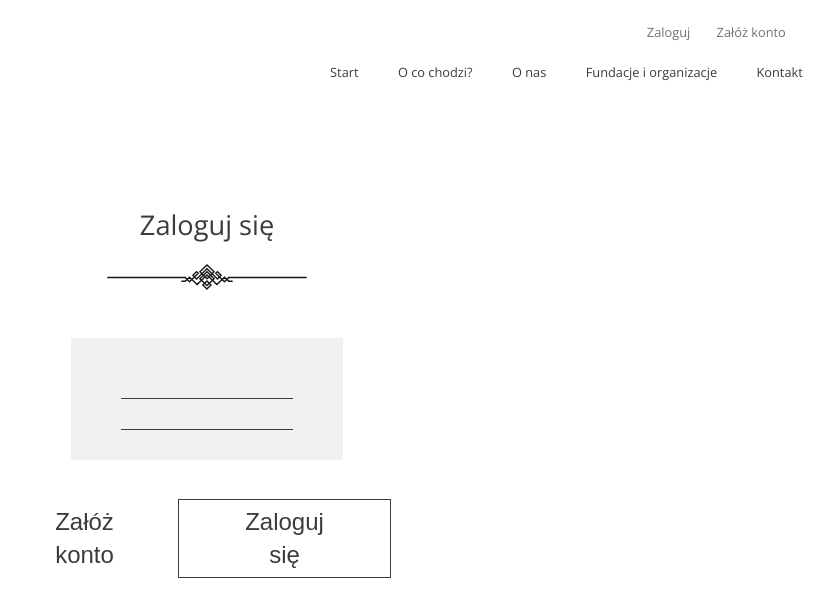
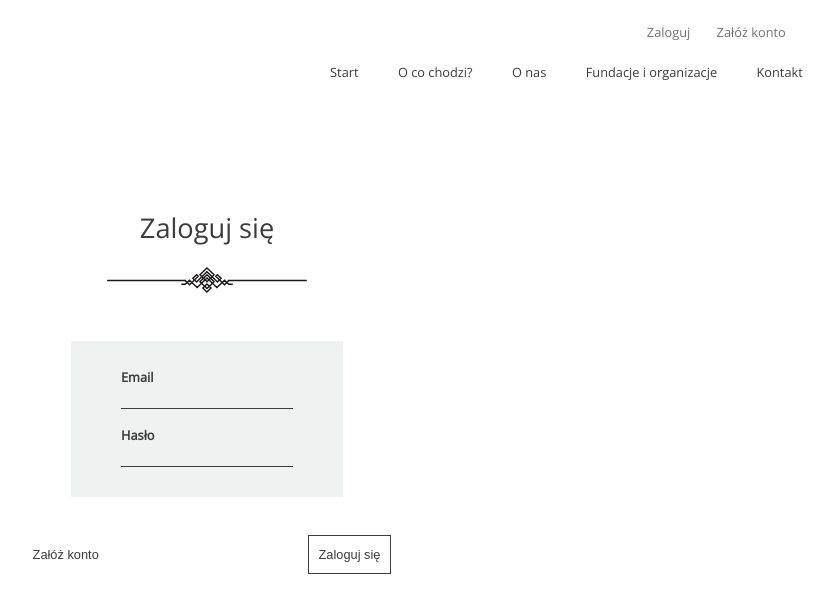
Before and after one commit to kzuraniewski/hand-over, a React (Create React App) app: page /logowanie in a window 1280 px wide. Shown: the top 612 px of the page, without its empty margins (433-1265 px from the left). Built offline with nearby package versions, Linux system fonts and the light colour scheme.

Commit message:
login structure

```diff
--- a/src/components/auth/Login.jsx
+++ b/src/components/auth/Login.jsx
@@ -6,15 +6,23 @@ export default function Login() {
         <section className='user-auth'>
             <ContentGroup title='Zaloguj się'>
                 <form className='form user-auth__form'>
-                    <input type='text' className='form__input' />
-                    <input type='text' className='form__input' />
+                    <label className='form__label'>
+                        Email
+                        <input type='text' className='form__input' />
+                    </label>
+                    <label className='form__label'>
+                        Hasło
+                        <input type='text' className='form__input' />
+                    </label>
                 </form>
 
                 <div className='user-auth__btn-wrapper'>
-                    <button className='btn btn--small btn--lowercase btn--borderless'>
+                    <button className='user-auth__btn btn btn--small btn--lowercase btn--borderless'>
                         Załóż konto
                     </button>
-                    <button className='btn btn--small btn--lowercase'>Zaloguj się</button>
+                    <button className='user-auth__btn btn btn--small btn--lowercase'>
+                        Zaloguj się
+                    </button>
                 </div>
             </ContentGroup>
         </section>
```
